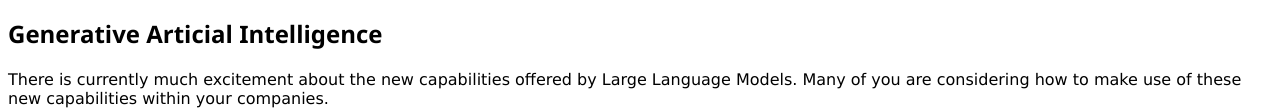
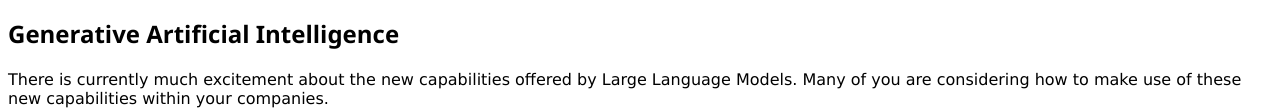
Before and after one commit to tdwi-2023-aug/supplement, a plain HTML site: page future_directions/overview.html in a window 1280 px wide. Shown: the part 618-728 px from the top of the page. Drawn offline with Linux system fonts and the light colour scheme.

Commit message:
fix genai typo

```diff
--- a/future_directions/overview.html
+++ b/future_directions/overview.html
@@ -41,7 +41,7 @@ h1,h2,h3,h4,h5,h6 {font-family:"Segoe UI",sans-serif}
     Services consulting teams, provides another path toward a differentiated offering.
     </p>
 
-<h2>Generative Articial Intelligence</h2>
+<h2>Generative Artificial Intelligence</h2>
     <p>There is currently much excitement about the new capabilities offered by
         Large Language Models. Many of you are considering how to make use of these
         new capabilities within your companies.
```
